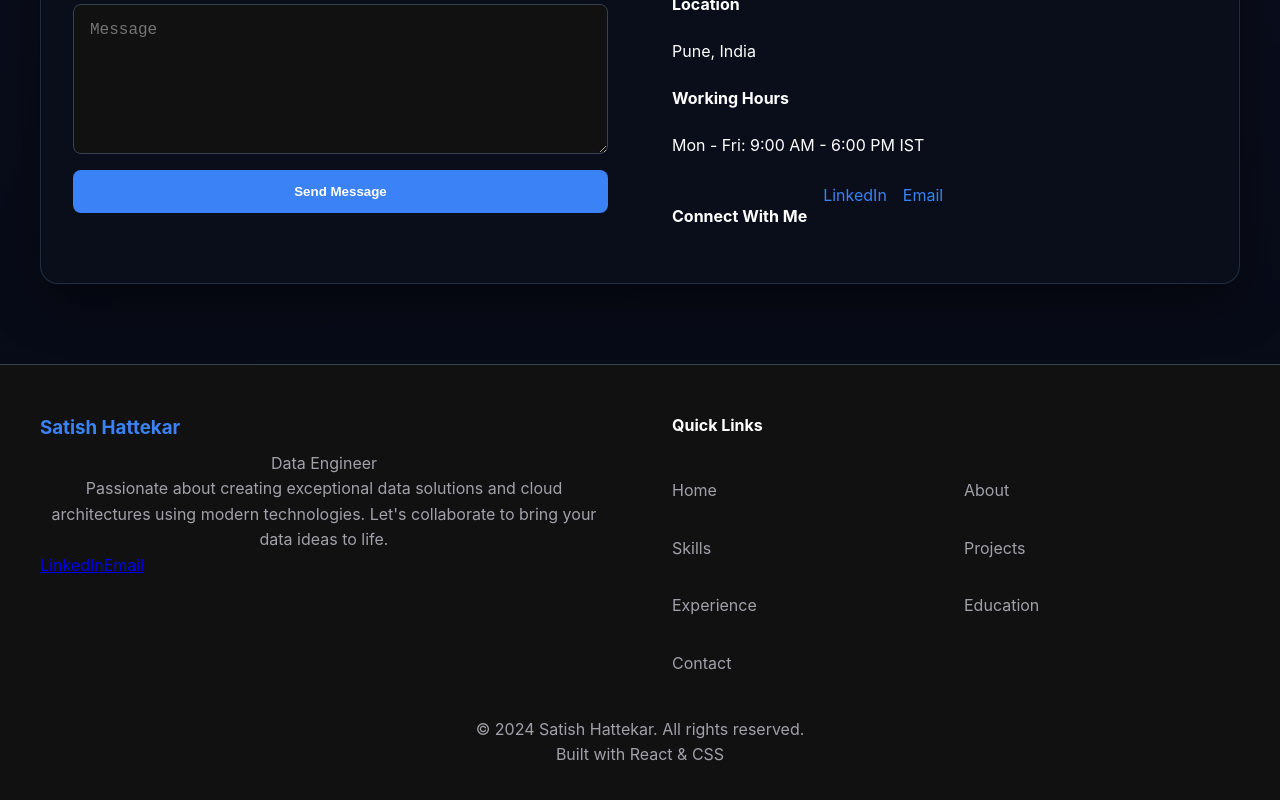
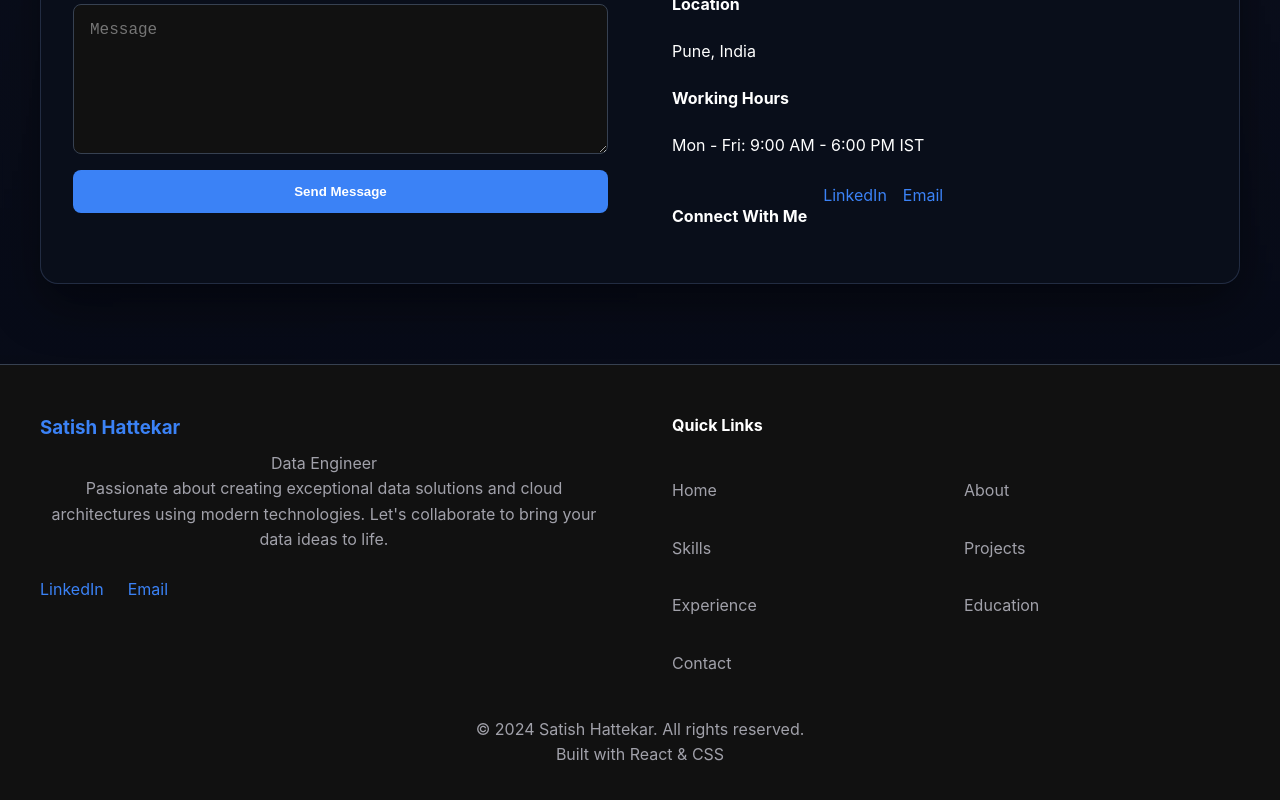
Before and after one commit to satishhattekar1997/portfolio, a React (Create React App) app: page / in a window 1280 px wide. Shown: the part 6109-6909 px from the top of the page. Built offline with nearby package versions, Linux system fonts and the light colour scheme.

Commit message:
Add spacing between LinkedIn and Email in footer social links

```diff
--- a/src/App.css
+++ b/src/App.css
@@ -628,6 +628,22 @@ body {
   margin: 0.5rem 0;
 }
 
+.footer-social {
+  display: flex;
+  gap: 1.5rem;
+  margin-top: 1.5rem;
+}
+
+.footer-social a {
+  color: var(--accent);
+  text-decoration: none;
+  transition: color 0.3s ease;
+}
+
+.footer-social a:hover {
+  color: var(--accent2);
+}
+
 .footer-links {
   display: grid;
   grid-template-columns: 1fr 1fr;
```
